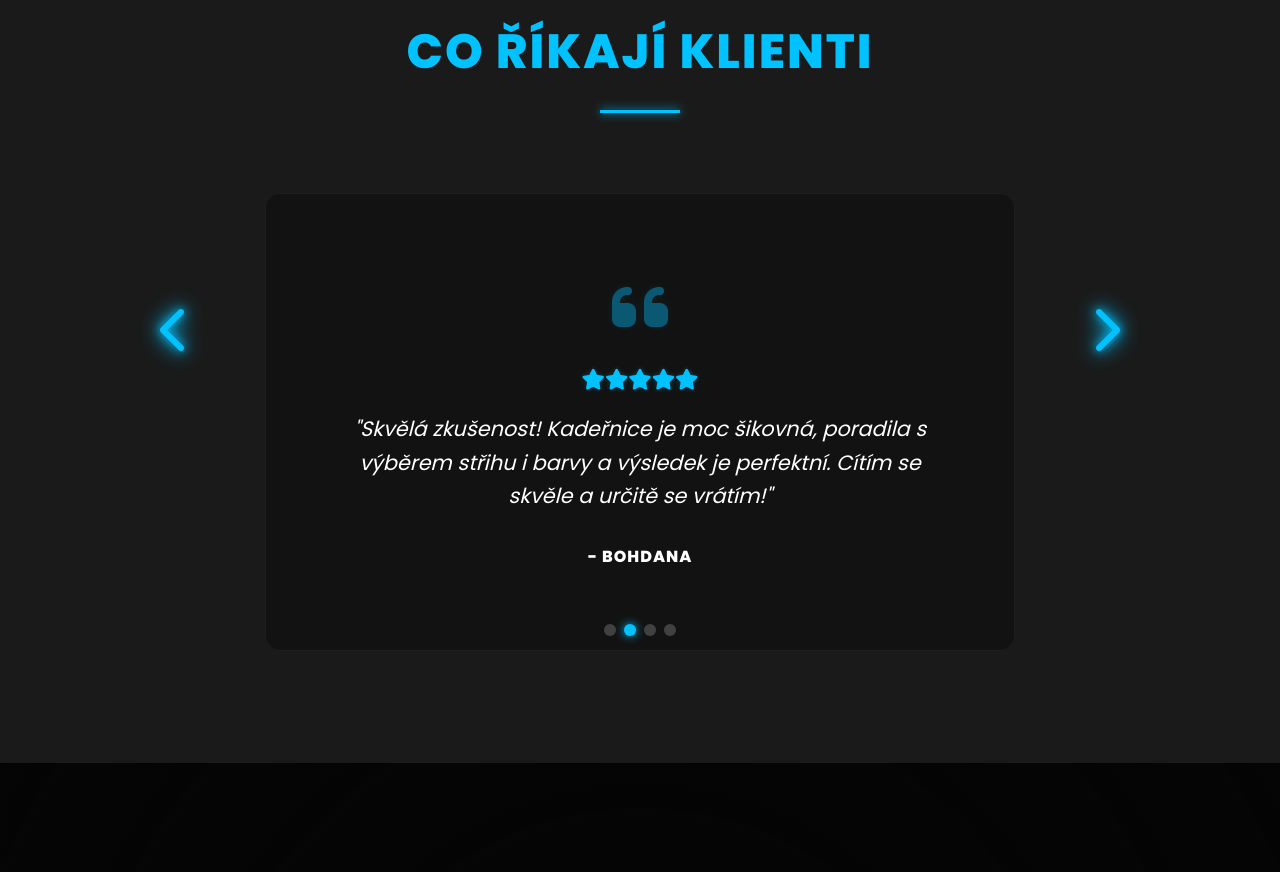
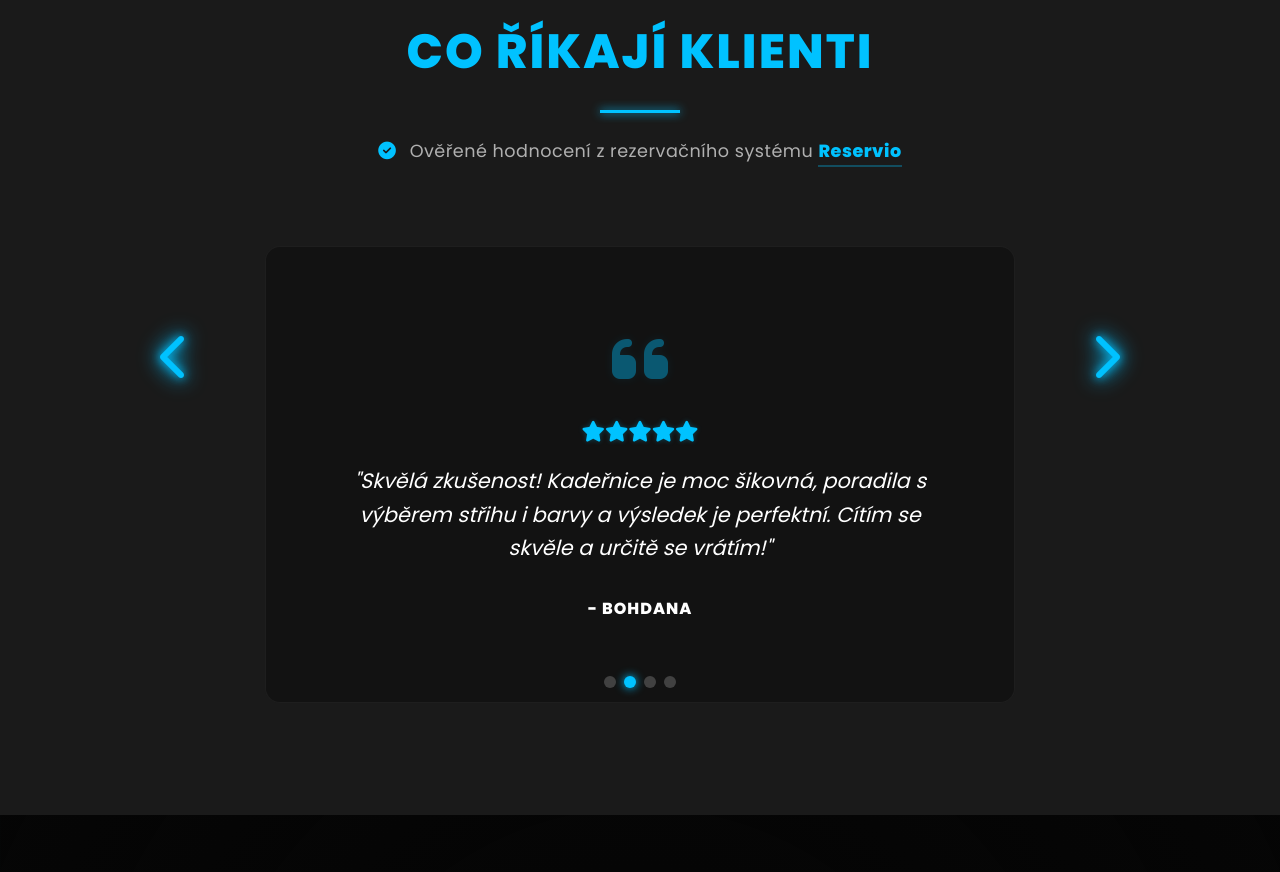
Before and after one commit to hajekjan-weby/Kade-nictv-blue, a plain HTML site: page blue kadernictvi/index.html in a window 1280 px wide. Shown: the part 5660-6532 px from the top of the page. Drawn offline with nearby package versions, Linux system fonts and the light colour scheme.

Commit message:
Update index.html

```diff
--- a/blue kadernictvi/index.html
+++ b/blue kadernictvi/index.html
@@ -997,6 +997,35 @@
                 justify-content: center;
             }
         }
+
+        /* --- Styl pro odkaz na Reservio v recenzích --- */
+        .reservio-source {
+            text-align: center;
+            margin-top: 1.5rem;
+            font-size: 1.1rem;
+            color: var(--text-muted);
+            letter-spacing: 0.5px;
+        }
+
+        .reservio-source i {
+            color: var(--primary);
+            margin-right: 8px;
+        }
+
+        .reservio-source a {
+            color: var(--primary);
+            font-weight: 800;
+            text-decoration: none;
+            border-bottom: 2px solid rgba(0, 194, 255, 0.3);
+            transition: 0.3s;
+            padding-bottom: 2px;
+        }
+
+        .reservio-source a:hover {
+            color: #fff;
+            border-bottom-color: #fff;
+            text-shadow: 0 0 10px rgba(255, 255, 255, 0.5);
+        }
     </style>
 </head>
 <body>
@@ -1215,6 +1244,12 @@
             <div class="section-title">
                 <h2>Co říkají klienti</h2>
                 <div class="line"></div>
+
+                <p class="reservio-source" data-aos="fade-up" data-aos-delay="100">
+                    <i class="fas fa-check-circle"></i>
+                    Ověřené hodnocení z rezervačního systému
+                    <a href="https://www.reservio.cz/b/kadernictvi-blue/booking" target="_blank">Reservio</a>
+                </p>
             </div>
 
            <div class="swiper reviewsSwiper">
```
